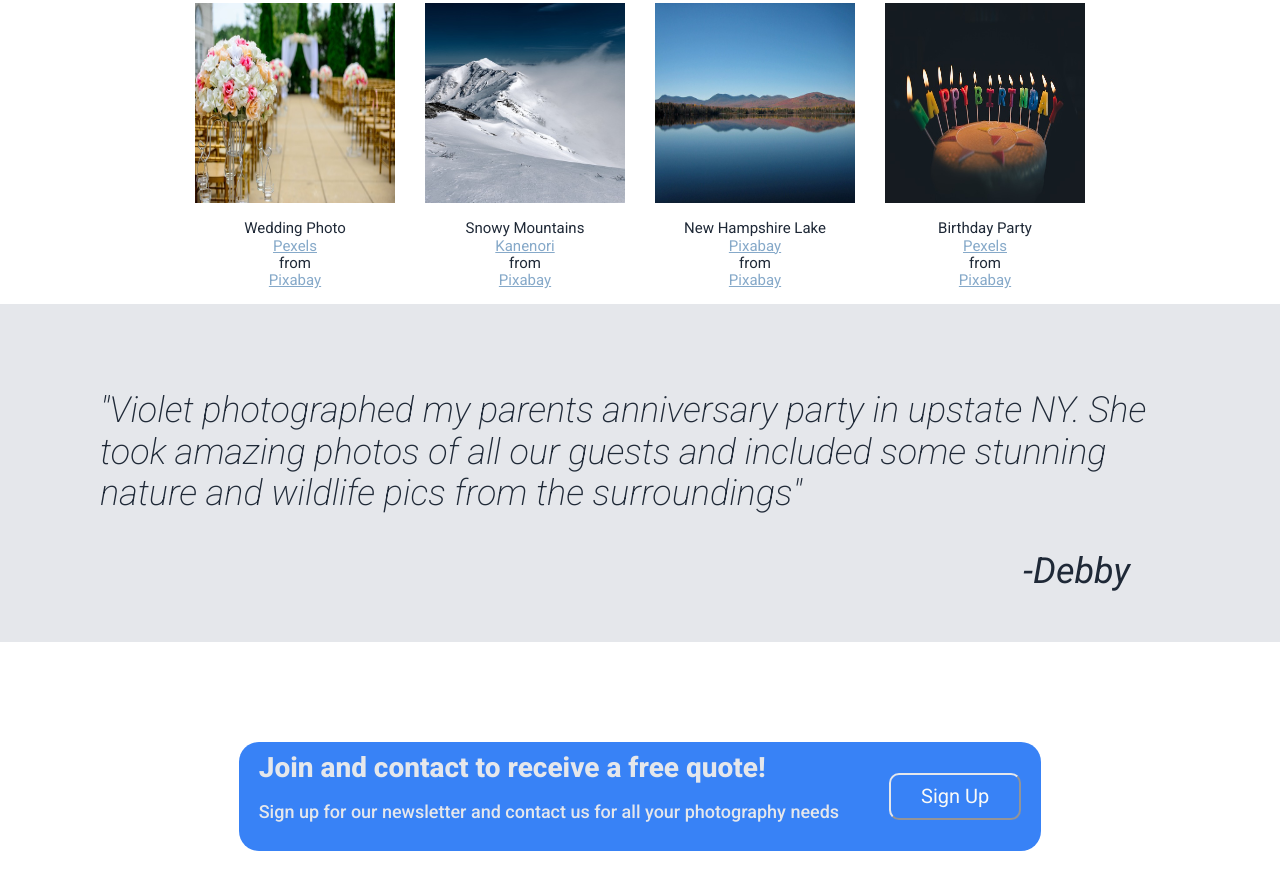
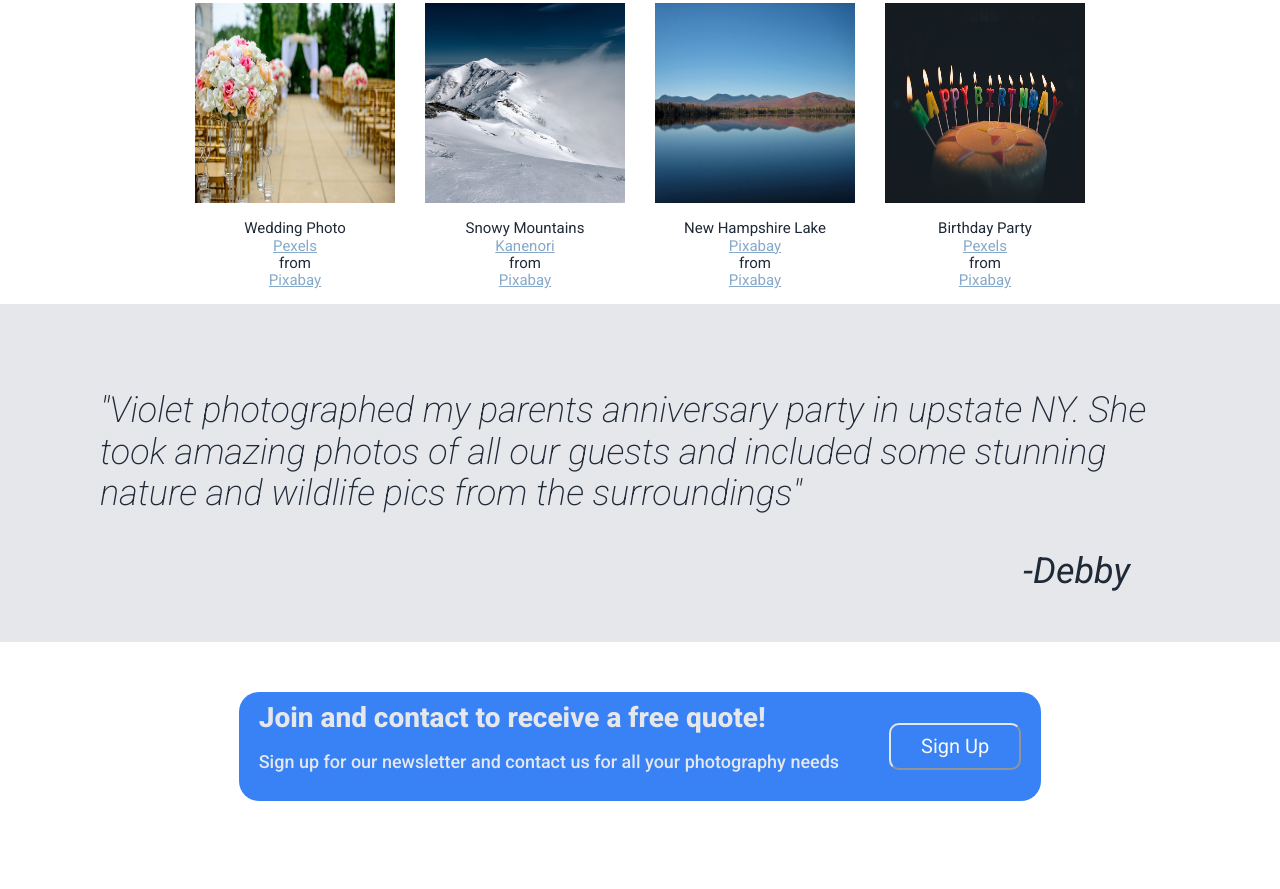
Before and after one commit to violet8969/odinlandingpageproject, a plain HTML site: page index.html in a window 1280 px wide. Shown: the part 650-1539 px from the top of the page. After the commit the page ends 1501 px from the top, so only its background shows below. Drawn offline with Linux system fonts and the light colour scheme; a script that the page names is missing.

```diff
--- a/css/style.css
+++ b/css/style.css
@@ -169,7 +169,7 @@ footer{
   display: flex;
   justify-content: center;
   align-items: center;
-  padding: 10rem 0;
+  padding: 5rem 0;
 }
 
 
```
